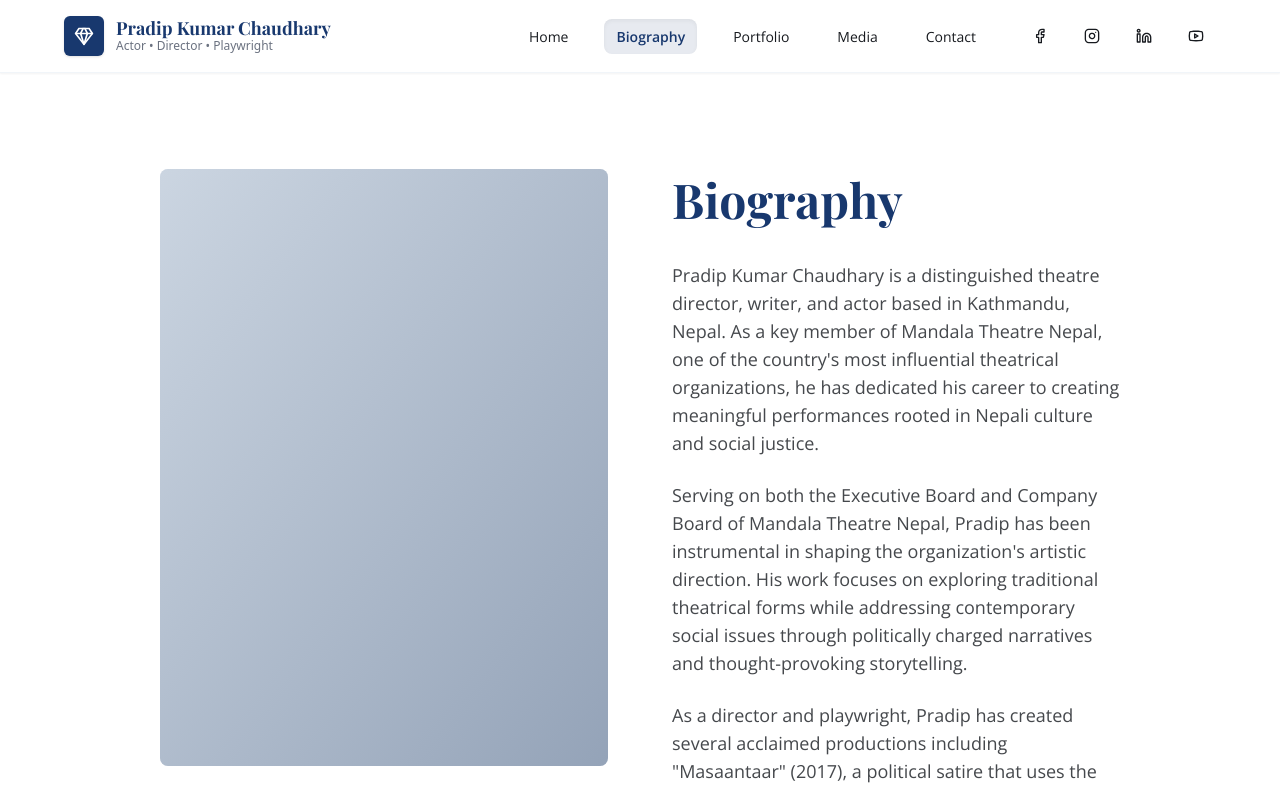
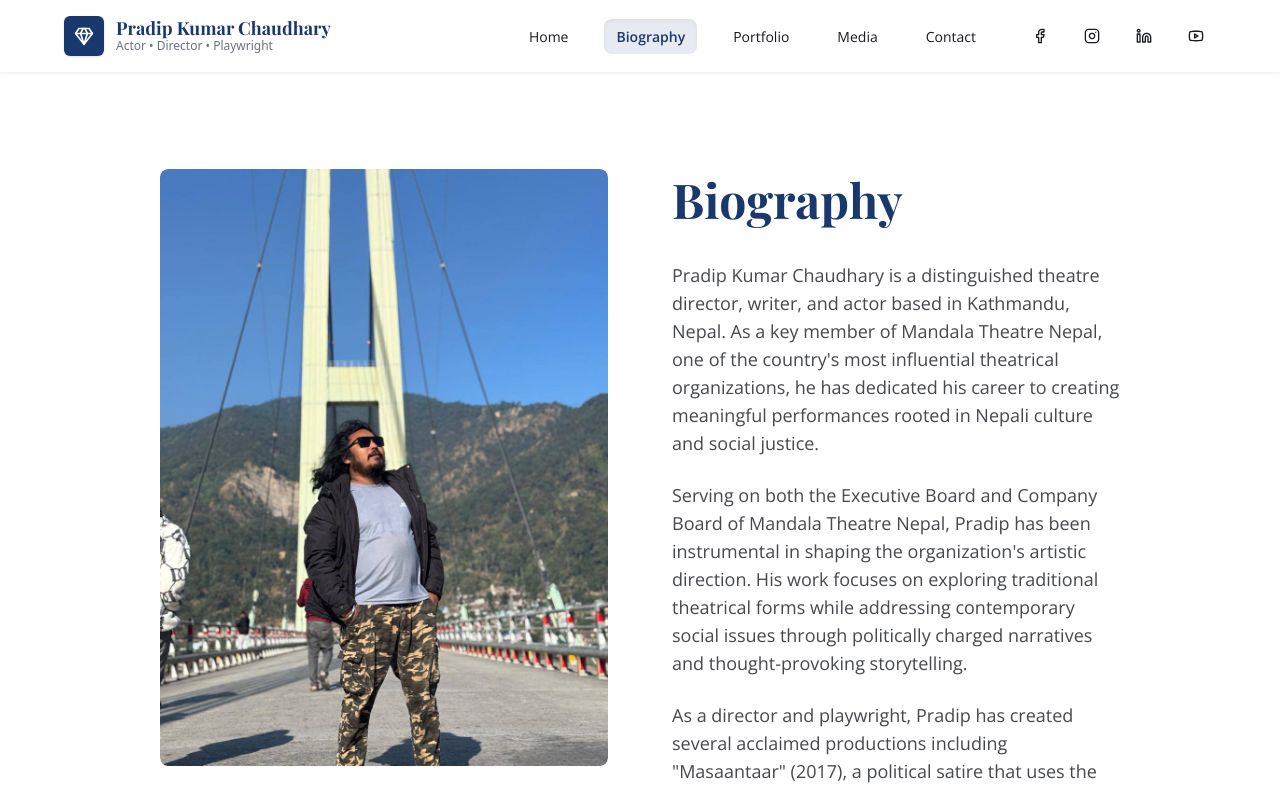
Before and after one commit to aayushGhimire321/Pradip_kumar_chaudhary, a React (Vite) app in the folder project/: page /biography in a window 1280 px wide. Shown: the top 790 px of the page. Built offline with nearby package versions, Linux system fonts and the light colour scheme.

Commit message:
feat(bio): show portrait using /images/pkdai2.jpg with fallback

```diff
--- a/project/src/screens/Biography/Biography.tsx
+++ b/project/src/screens/Biography/Biography.tsx
@@ -46,8 +46,18 @@ export const Biography = (): JSX.Element => {
       <section className="relative w-full py-24 bg-white">
         <div className="container mx-auto px-6 md:px-40">
           <div className="grid grid-cols-1 md:grid-cols-2 gap-16 items-start mb-24">
-            <div className="aspect-[3/4] bg-slate-200 rounded-lg sticky top-8">
-              <div className="w-full h-full bg-gradient-to-br from-slate-300 to-slate-400 rounded-lg" />
+            <div className="aspect-[3/4] rounded-lg sticky top-8 overflow-hidden">
+              <img
+                src="/images/pkdai2.jpg"
+                alt="Pradip Kumar Chaudhary"
+                className="w-full h-full object-cover block rounded-lg"
+                loading="lazy"
+                decoding="async"
+                onError={(e) => {
+                  // fallback to existing pkdai.png if pkdai2.jpg is missing
+                  (e.currentTarget as HTMLImageElement).src = '/images/pkdai.png';
+                }}
+              />
             </div>
             <div>
               <h1 className="[font-family:'Playfair_Display',Helvetica] font-bold text-[#18386e] text-5xl tracking-[0] leading-[60px] mb-8">
```
